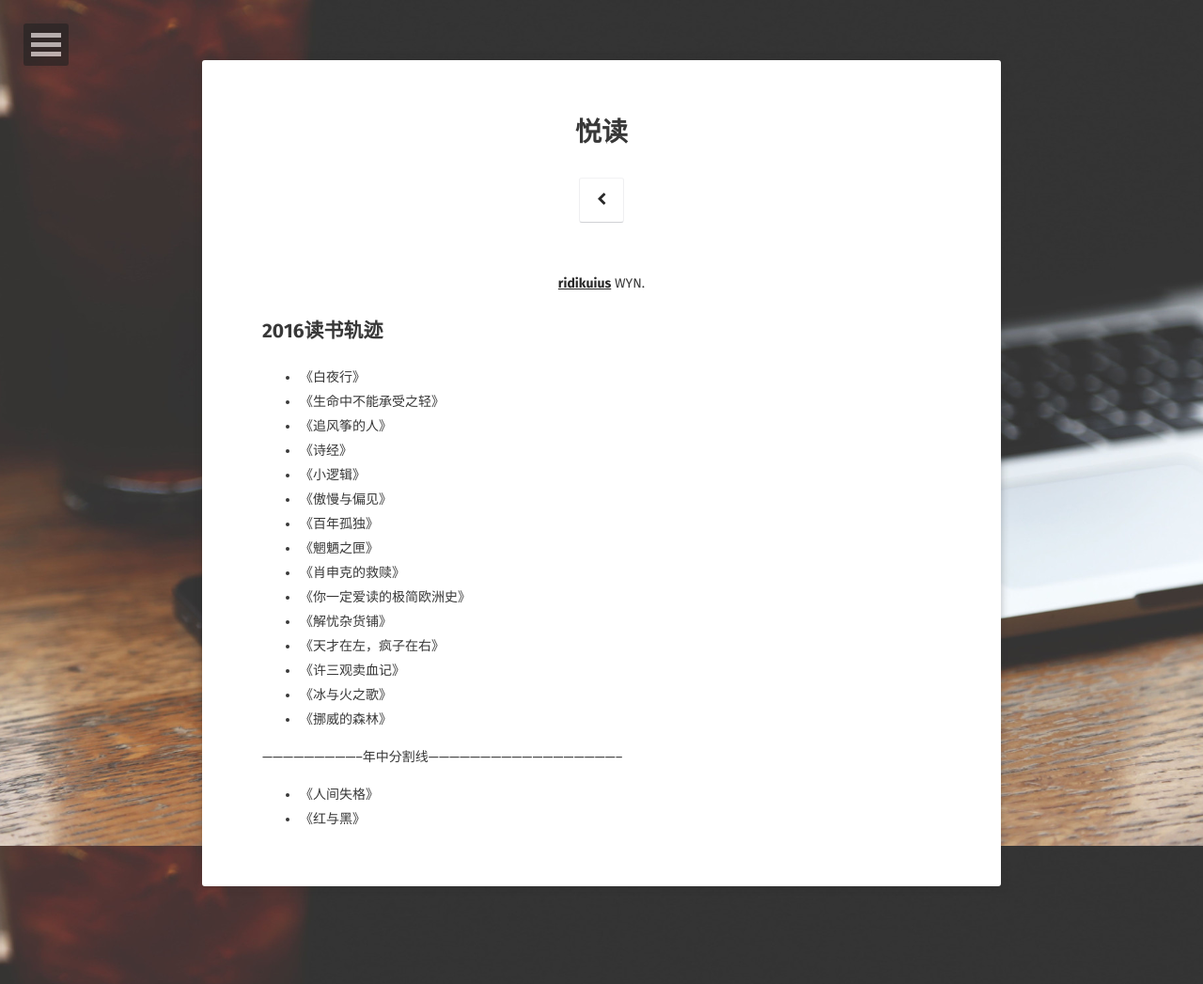
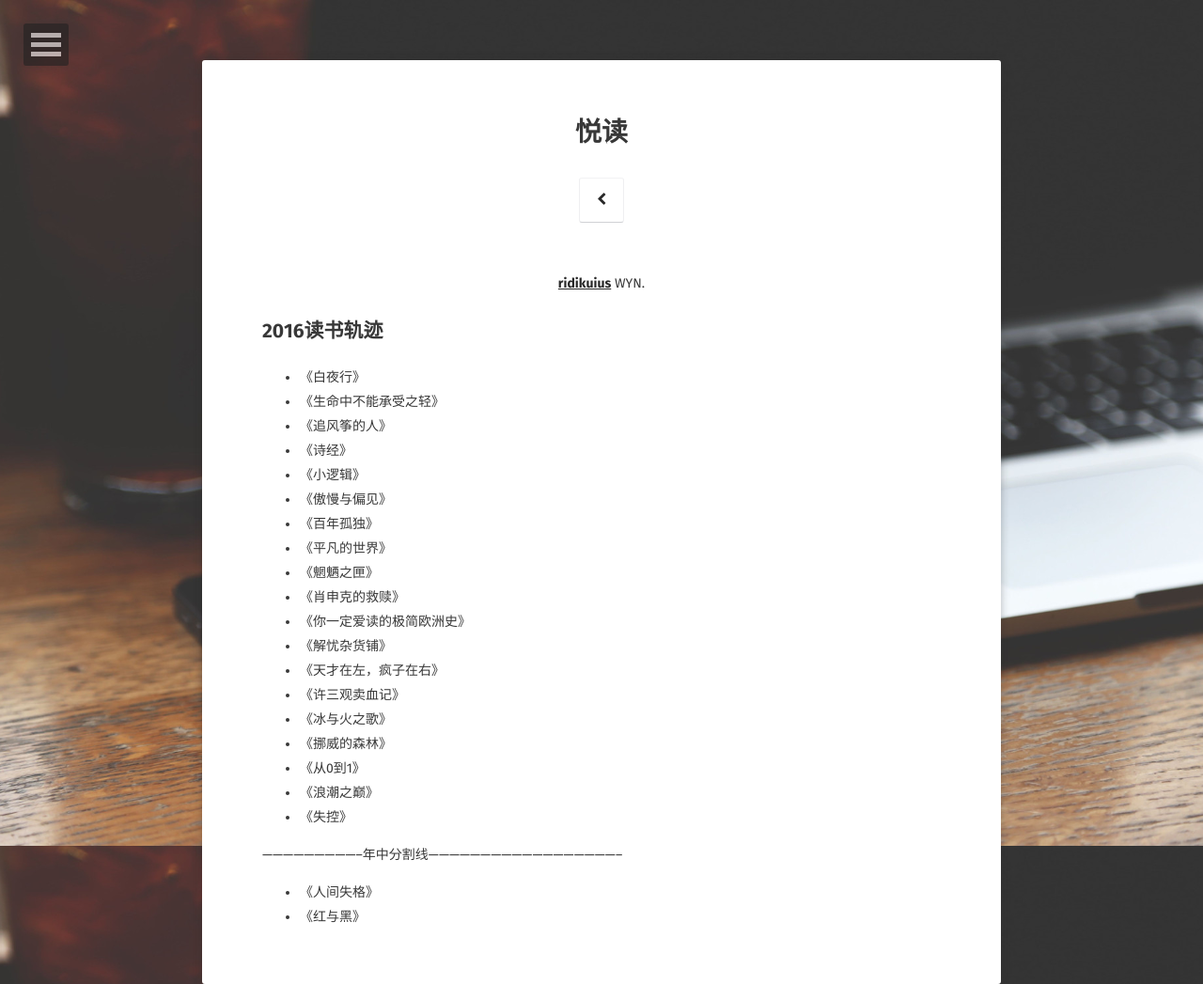
Before and after one commit to ridikuius/ridikuius.github.io, a Jekyll site: the page built from about/index.md, in a window 1280 px wide. Shown: the whole page at 94% size. Built offline with Jekyll 4.4.1, drawn with Linux system fonts in a browser that asks for light colours; some web fonts are replaced.

Commit message:
Update index.md

```diff
--- a/about/index.md
+++ b/about/index.md
@@ -16,6 +16,7 @@ comments: false
 * 《小逻辑》
 * 《傲慢与偏见》
 * 《百年孤独》
+* 《平凡的世界》
 * 《魍魉之匣》
 * 《肖申克的救赎》
 * 《你一定爱读的极简欧洲史》
@@ -24,6 +25,9 @@ comments: false
 * 《许三观卖血记》
 * 《冰与火之歌》
 * 《挪威的森林》
+* 《从0到1》
+* 《浪潮之巅》
+* 《失控》
 
 -----------------------------年中分割线--------------------------------------------------------
 
```
